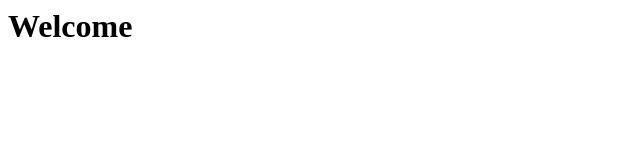
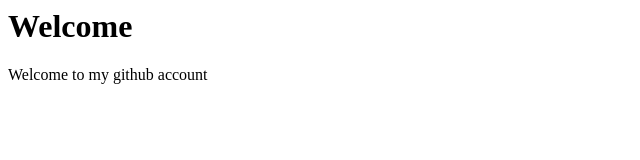
Before and after one commit to robawon/Hello-world-, a plain HTML site: page index.html in a window 1280 px wide. Shown: the whole page, without its empty margins (0-640 px from the left). Drawn offline with Linux system fonts and the light colour scheme.

Commit message:
Update index.html
intro

```diff
--- a/index.html
+++ b/index.html
@@ -6,5 +6,6 @@
 </head>
 <body>
     <h1>Welcome</h1>
+    <p> Welcome to my github account</p>
 </body>
 </html>
```
